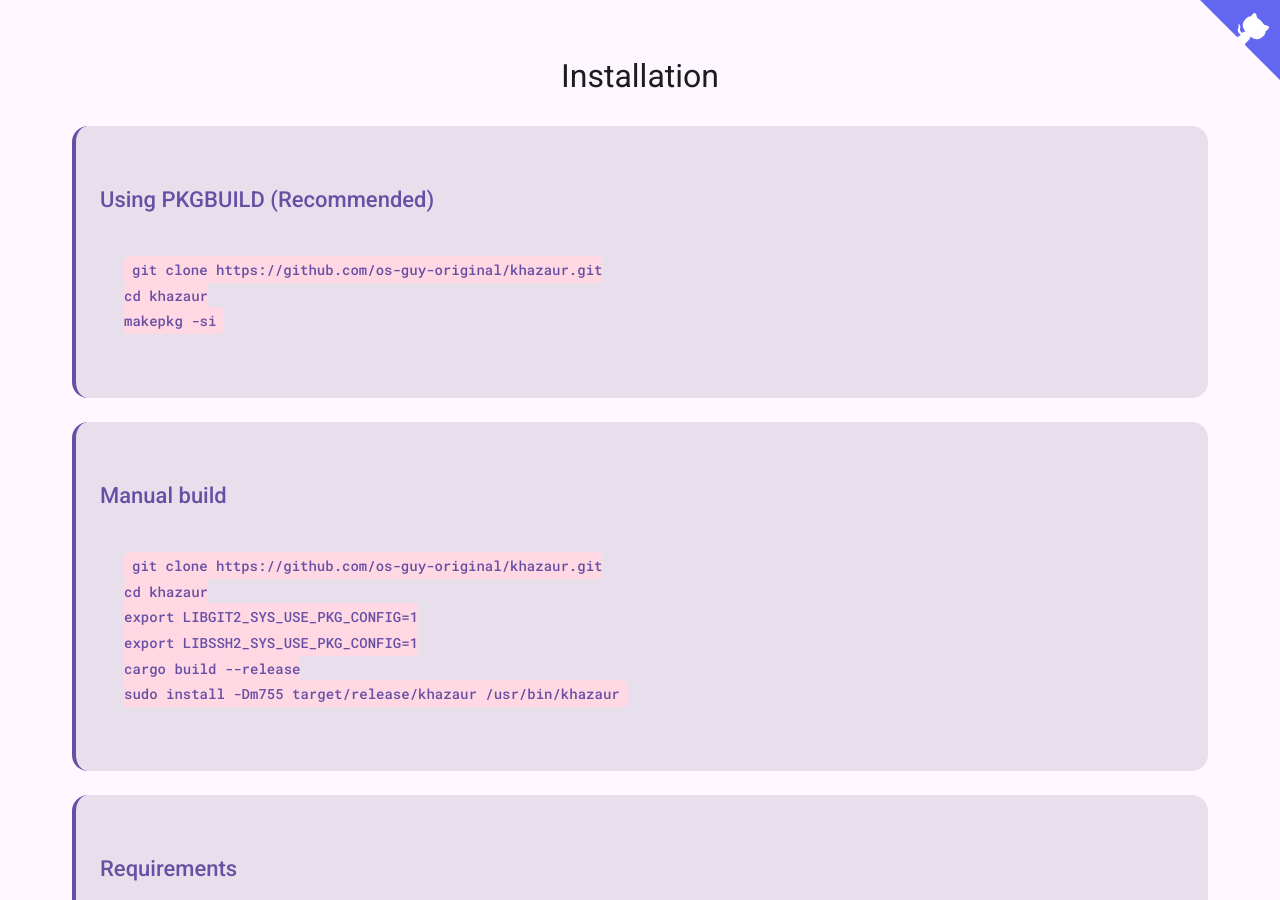
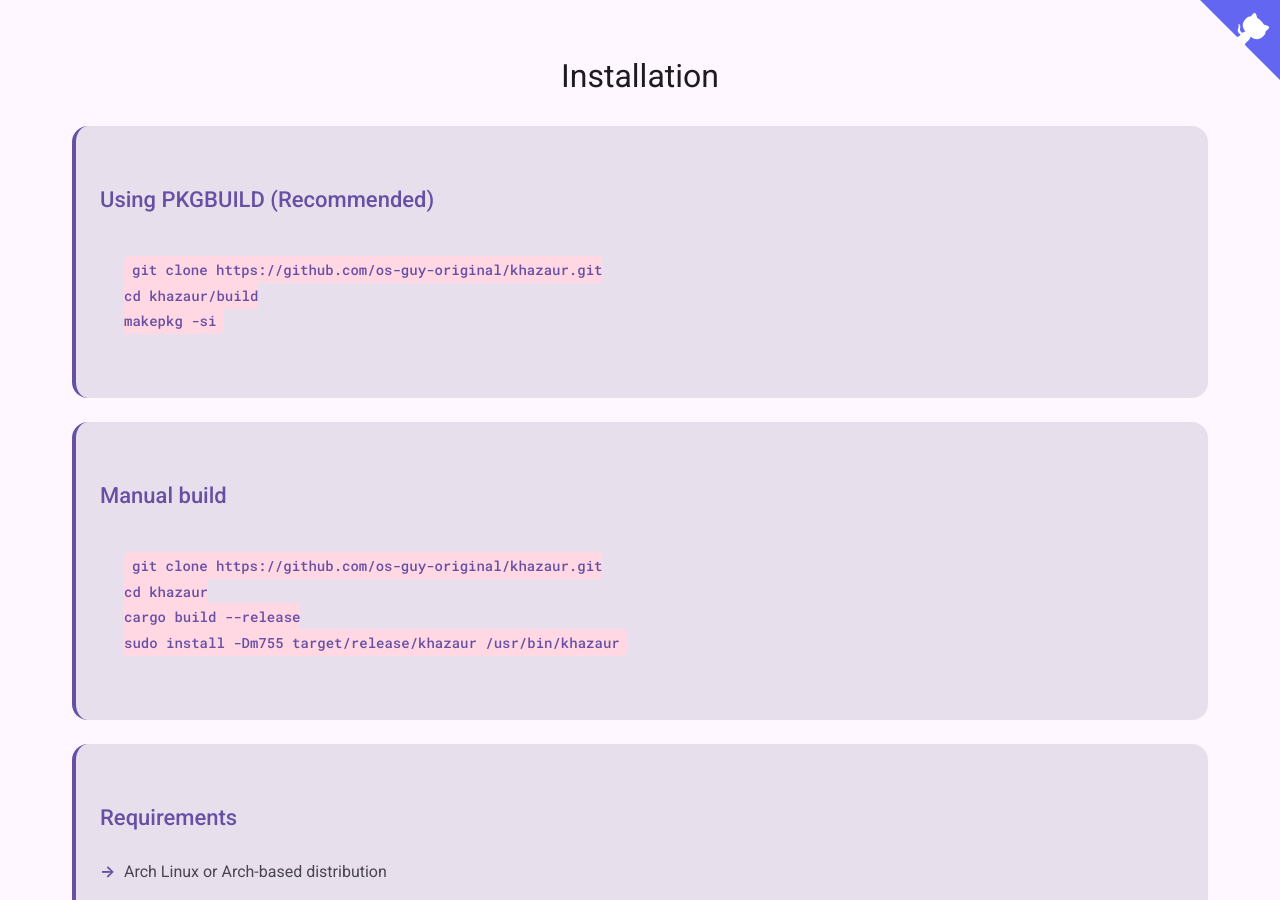
Before and after one commit to os-guy-original/khazaur, a Jekyll site: the page built from index.md, in a window 1280 px wide and 900 px high, scrolled down 1803 px. Built offline with Jekyll 4.4.1, drawn with Linux system fonts in a browser that asks for light colours.

Commit message:
Update docs

```diff
--- a/index.md
+++ b/index.md
@@ -89,7 +89,7 @@ layout: default
       <h3>Using PKGBUILD (Recommended)</h3>
       <div class="code-block">
         <code>git clone https://github.com/os-guy-original/khazaur.git
-cd khazaur
+cd khazaur/build
 makepkg -si</code>
       </div>
     </div>
@@ -99,8 +99,6 @@ makepkg -si</code>
       <div class="code-block">
         <code>git clone https://github.com/os-guy-original/khazaur.git
 cd khazaur
-export LIBGIT2_SYS_USE_PKG_CONFIG=1
-export LIBSSH2_SYS_USE_PKG_CONFIG=1
 cargo build --release
 sudo install -Dm755 target/release/khazaur /usr/bin/khazaur</code>
       </div>
```
Also changed, not shown: README.md.
